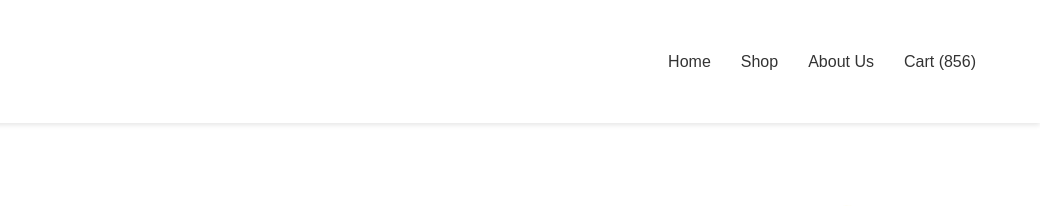
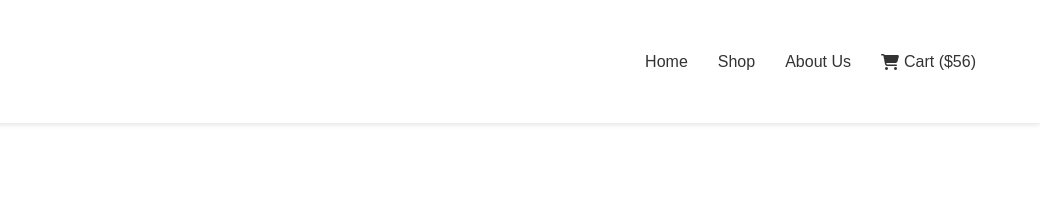
Before and after one commit to iammdemon/assignment-2, a plain HTML site: page index.html in a window 1280 px wide. Shown: the top 206 px of the page, 240-1280 px from the left. Drawn offline with Linux system fonts and the light colour scheme.

Commit message:
Fixed Bugs

```diff
--- a/index.html
+++ b/index.html
@@ -27,11 +27,13 @@
             <a href="#">Shop</a>
             <a href="#">About Us</a>
             <div class="cart-icon">
-              <span>Cart (856)</span>
+              <i class="fa-solid fa-cart-shopping"></i>
+              <span>Cart ($56)</span>
             </div>
           </div>
           <div class="mobile-cart">
-            <span>Cart (856)</span>
+            <i class="fa-solid fa-cart-shopping"></i>
+            <span>Cart ($56)</span>
           </div>
         </nav>
       </div>
```
